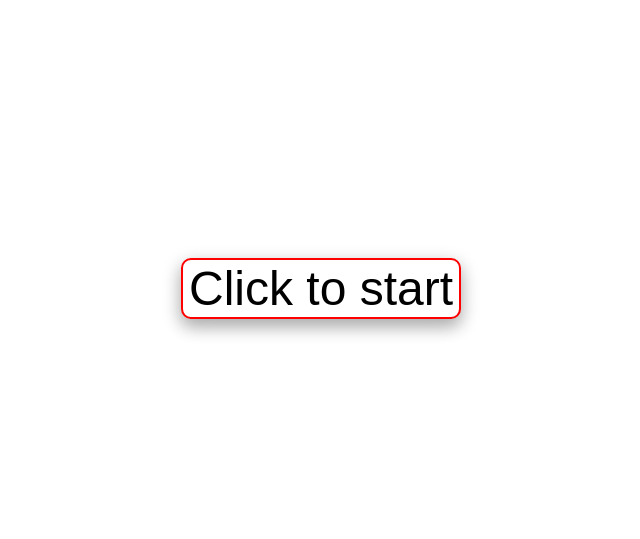
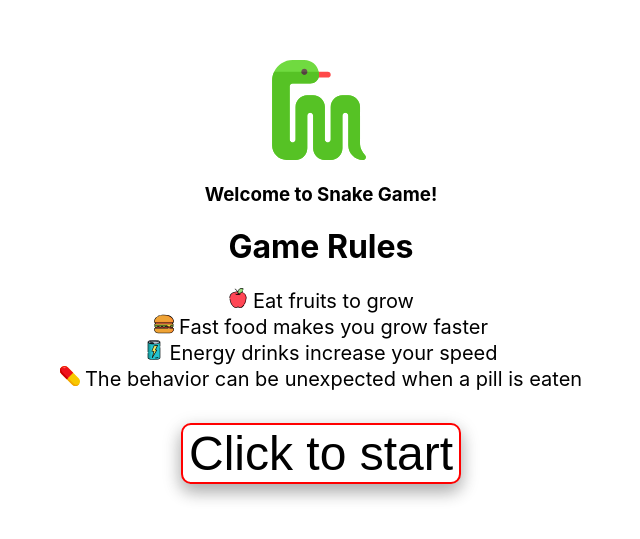
Before and after one commit to kgalushchak/evo-ts-bootcamp, a React (Create React App) app in the folder course-project/: page / in a window 1280 px wide. Shown: the part 125-664 px from the top of the page, without its empty margins (319-959 px from the left). Built offline with nearby package versions, Linux system fonts and the light colour scheme.

Commit message:
Add game rules; fix bug with moving while eating; change background

```diff
--- a/course-project/src/App.css
+++ b/course-project/src/App.css
@@ -3,7 +3,7 @@
 }
 
 canvas {
-  background: #F6C6CE;
+  background: #E0FFFF;
   padding: 0;
   margin: auto;
   position: absolute;
@@ -22,6 +22,14 @@ canvas {
 
 #game-status p {
   margin: 1px;
+}
+
+/*#game-rules {*/
+/*  display: flex;*/
+/*}*/
+
+#game-rules p {
+  font-size: 20px;
 }
 
 #status-text {
@@ -58,3 +66,7 @@ button {
 button:hover {
   box-shadow: 0 12px 16px 0 rgba(0,0,0,0.3), 0 17px 50px 0 rgba(0,0,0,0.19);
 }
+
+img {
+  margin-right: 5px;
+}
--- a/course-project/src/GameStore.ts
+++ b/course-project/src/GameStore.ts
@@ -91,7 +91,6 @@ class GameStore {
   }
 
   move(context: CanvasRenderingContext2D) {
-    this.snake = moveSnake(this.snake, this.direction, STEP, WIDTH, HEIGHT);
     context.clearRect(0, 0, WIDTH, HEIGHT);
     if (isFoodEaten(this.snake, this.foodPosition)) {
       this.snake = adjustSnakeLength(this.snake, this.direction, STEP, WIDTH, HEIGHT);
@@ -107,6 +106,8 @@ class GameStore {
       }
       this.food = getFood();
       this.foodPosition = getFoodPosition(WIDTH, HEIGHT, STEP);
+    } else {
+      this.snake = moveSnake(this.snake, this.direction, STEP, WIDTH, HEIGHT);
     }
     this.draw(context);
     if (isCollisionWithTail(this.snake)) {
--- a/course-project/src/components/StartScreen.tsx
+++ b/course-project/src/components/StartScreen.tsx
@@ -1,11 +1,37 @@
 import React from 'react';
 import {observer} from 'mobx-react-lite';
 import StartButton from './StartButton';
+import apple from '../images/apple.svg';
+import burger from '../images/burger.svg';
+import energyDrink from '../images/energy-drink.svg';
+import pill from '../images/pill.svg';
+import snake from '../images/snake.svg';
 
 const StartScreen: React.FC = observer(() => {
   return (
     <div id="game-status-container">
       <div id="game-status">
+        <img src={snake} width="100rem"></img>
+        <h3>Welcome to Snake Game!</h3>
+        <h1> Game Rules</h1>
+        <div id="game-rules">
+          <p>
+            <img src={apple} width="20px"></img>
+            Eat fruits to grow
+          </p>
+          <p>
+            <img src={burger} width="20px"></img>
+            Fast food makes you grow faster
+          </p>
+          <p>
+            <img src={energyDrink} width="20px"></img>
+            Energy drinks increase your speed
+          </p>
+          <p>
+            <img src={pill} width="20px"></img>
+            The behavior can be unexpected when a pill is eaten
+          </p>
+        </div>
         <p id="start-btn"><StartButton/></p>
       </div>
     </div>
```
Also changed, not shown: course-project/src/images/snake.svg (added).
